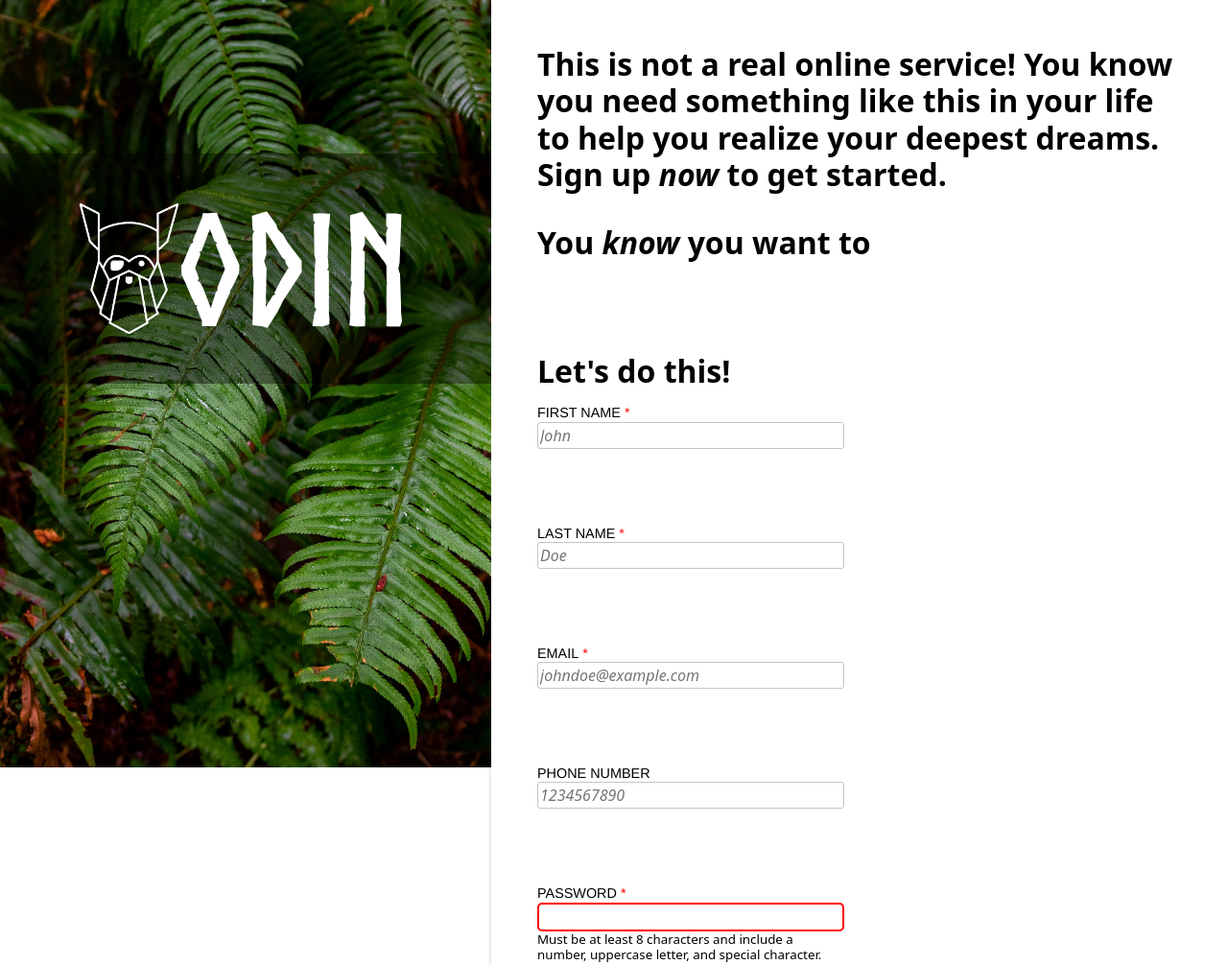
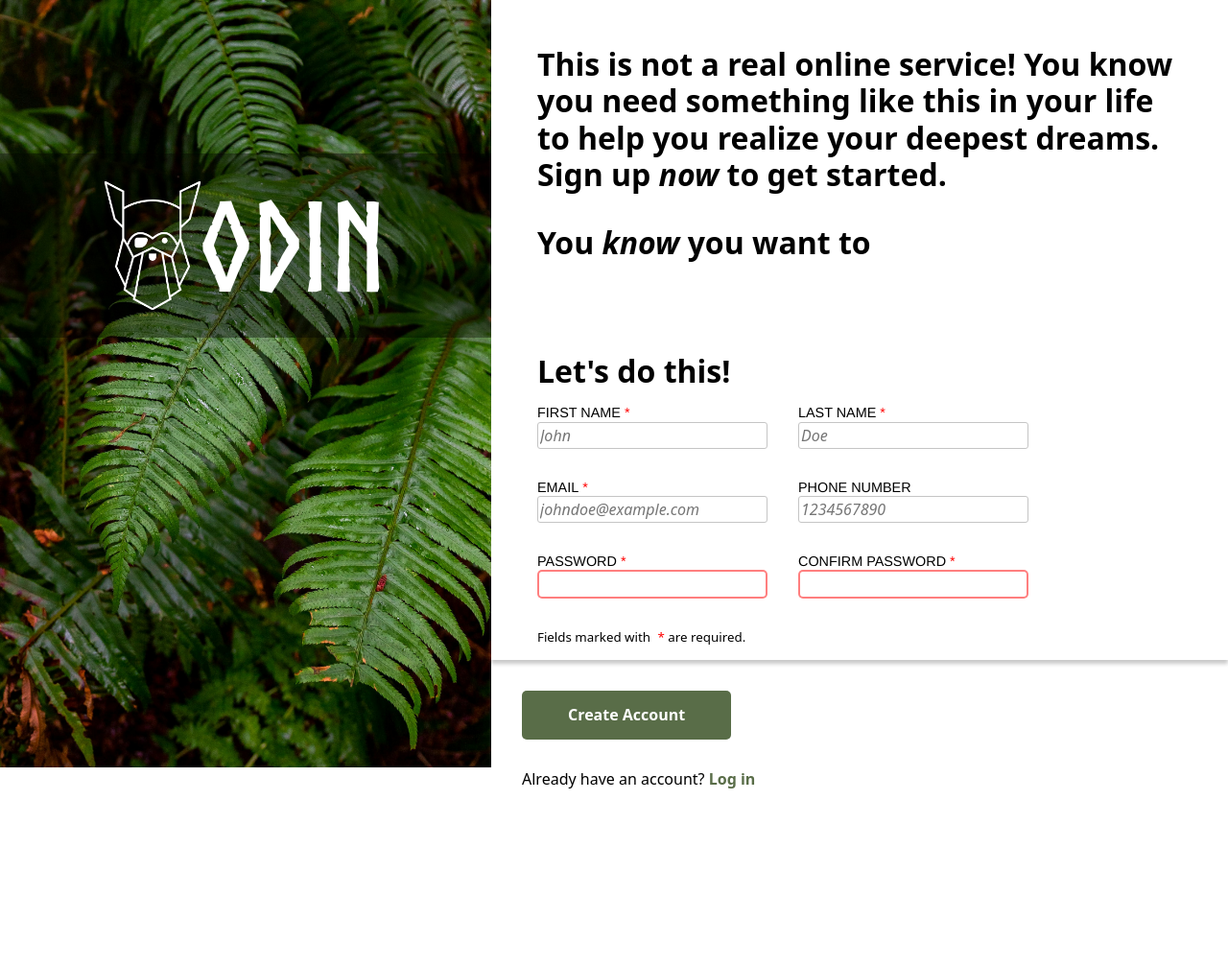
Before and after one commit to TomTatertot/sign-up-form, a plain HTML site: page index.html in a window 1280 px wide. Shown: the top 1006 px of the page at 96% size. After the commit the page ends 823 px from the top, so only its background shows below. Drawn offline with Linux system fonts and the light colour scheme.

Commit message:
add final UI updates

```diff
--- a/index.html
+++ b/index.html
@@ -46,7 +46,7 @@
 
                 <div>
                     <label for="tel">PHONE NUMBER</label>
-                    <input type="tel" name="userNumber" id="tel"
+                    <input type="text" name="userNumber" id="tel"
                     pattern="^\d{3}[- ]?\d{3}[- ]?\d{4}$"
                     autocomplete="tel"
                     placeholder="1234567890">
@@ -61,9 +61,9 @@
                     title="Password must be at least 8 characters, include a number, an uppercase letter, and a special character."
                     aria-describedly ="pwd-help"
                     required><!-- aria-describedly allows screen readers to read out the pwd-help text -->
-                    <small id="pwd-help" class="helper-text">
+                    <!-- <small id="pwd-help" class="helper-text">
                         Must be at least 8 characters and include a number, uppercase letter, and special character.
-                      </small>
+                      </small> -->
                 </div>
 
                 <div>
--- a/styles.css
+++ b/styles.css
@@ -27,15 +27,15 @@ body {
   margin-top: 20vh;
 
   font-family: 'norsebold';
-  font-size: 5rem;
+  font-size: 4rem;
   color: white;
 
   background-color: rgba(0, 0, 0, 0.39);
 }
 
 .logo-img {
-    width: 20%;
-    min-width: 20%;
+    width:100px;
+    height: auto;
 }
 .background{
     width: 100%;
@@ -66,14 +66,14 @@ form{
     display: flex;
     flex-wrap: wrap;
     margin-top: 1rem;
-    /* max-width: 800px; */
-    gap: 5rem;
+    max-width: 40rem;
+    gap: 2rem;
 }
 
 form div{
     display: flex;
     flex-direction:column;
-    width: 20rem;
+    width: 15rem;
 }
 
 label {
@@ -106,7 +106,7 @@ input[type="password"]{
 
 input:focus {
     outline: none;
-    border: 2px solid rgba(0, 0, 236, 0.658);
+    border: 2px solid rgba(0, 0, 236, 0.5);
     box-shadow: 3px 3px 5px rgba(0, 0, 0, 0.3);
     border-radius: 5px;
 }
@@ -120,7 +120,7 @@ input::placeholder {
 
 input[type="password"]:invalid {
     outline: none;
-    border: 2px solid red;
+    border: 2px solid rgba(255, 0, 0, 0.5);
     box-shadow: none; /* Remove default red shadow on Firefox */
     border-radius: 5px;
 }
@@ -158,3 +158,9 @@ a[href = "/login"]{
     font-weight: bold;
     text-decoration: none;
 }
+
+a[href = "/login"]:hover{
+    color: hsla(92, 20%, 35%, 0.637);
+    font-weight: bold;
+
+}
```
